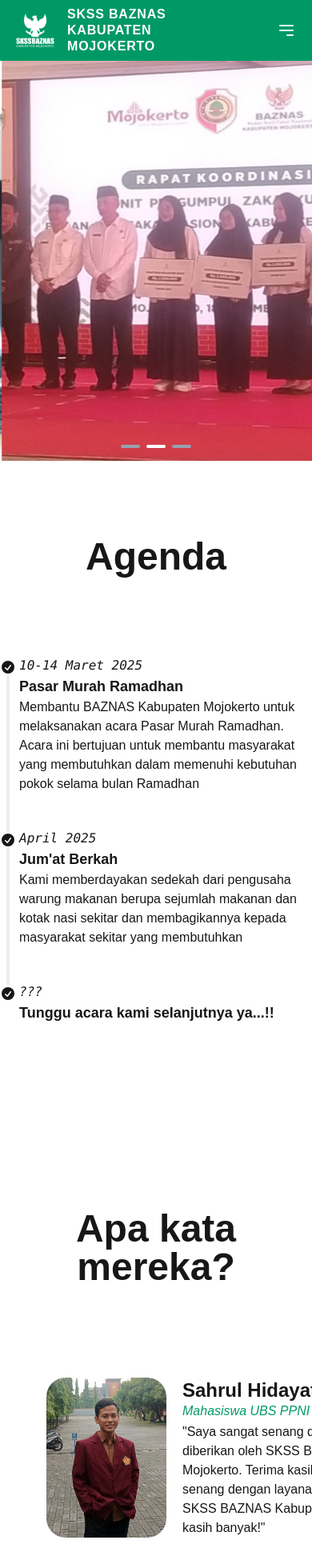
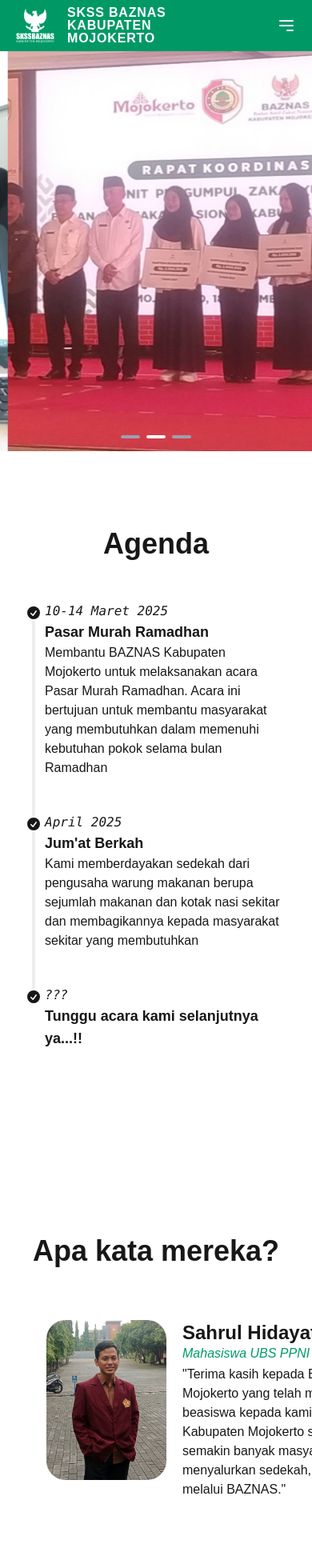
Before and after one commit to sahrulhidayat/skss-baznas-kab-mojokerto, a Next.js app: page / in a window 390 px wide. Shown: the top 1960 px of the page at 80% size. Built offline with nearby package versions, Linux system fonts and the light colour scheme.

Commit message:
Update AppBar and Testimonials styles; adjust heading sizes and testimonial content

```diff
--- a/app/components/AppBar.tsx
+++ b/app/components/AppBar.tsx
@@ -8,7 +8,7 @@
         <div className="flex justify-between py-2 px-5">
           <div className="flex items-center space-x-2">
             <Image src="/images/logo.png" alt="logo" width={48} height={48} className="w-12 h-12 mr-4" />
-            <div className="uppercase text-base font-semibold tracking-wider leading-5">
+            <div className="uppercase text-base font-semibold tracking-wider leading-4 md:leading-5">
               SKSS BAZNAS <br/> KABUPATEN MOJOKERTO
             </div>
           </div>
--- a/app/components/Testimonials.tsx
+++ b/app/components/Testimonials.tsx
@@ -40,7 +40,7 @@
 
   return (
     <div className="relative py-24">
-      <h1 className="text-5xl font-bold mb-24 text-center">Apa kata mereka?</h1>
+      <h1 className="text-4xl md:text-5xl font-bold mb-12 md:mb-24 px-8 text-center">Apa kata mereka?</h1>
       <div
         className="flex px-10 overflow-x-auto space-x-10 no-scrollbar cursor-grab active:cursor-grabbing"
         onMouseDown={handleMouseDown}
@@ -50,7 +50,7 @@
           imageSrc="/images/person-1.webp"
           name="Sahrul Hidayat"
           profession="Mahasiswa UBS PPNI Mojokerto"
-          testimonial="Saya sangat senang dengan layanan yang diberikan oleh SKSS BAZNAS Kabupaten Mojokerto. Terima kasih banyak! Saya sangat senang dengan layanan yang diberikan oleh SKSS BAZNAS Kabupaten Mojokerto. Terima kasih banyak!"
+          testimonial="Terima kasih kepada BAZNAS Kabupaten Mojokerto yang telah memberikan bantuan beasiswa kepada kami. Semoga BAZNAS Kabupaten Mojokerto semakin sukses dan semakin banyak masyarakat yang menyalurkan sedekah, infaq, dan zakatnya melalui BAZNAS."
         />
         <TestimonialCard
           imageSrc="/images/person-1.webp"
--- a/app/page.tsx
+++ b/app/page.tsx
@@ -9,8 +9,8 @@
       <ImageSlide />
       <div className="max-7xl relative py-24 flex justify-center">
         <div className="mx-auto max-w-2xl lg:mx-0">
-          <h1 className="text-5xl font-bold mb-24 text-center">Agenda</h1>
-          <ul className="timeline timeline-snap-icon max-md:timeline-compact timeline-vertical">
+          <h1 className="text-4xl md:text-5xl font-bold mb-12 md:mb-24 px-8 text-center">Agenda</h1>
+          <ul className="px-8 timeline timeline-snap-icon max-md:timeline-compact timeline-vertical">
             <li>
               <div className="timeline-middle">
                 <svg
```
